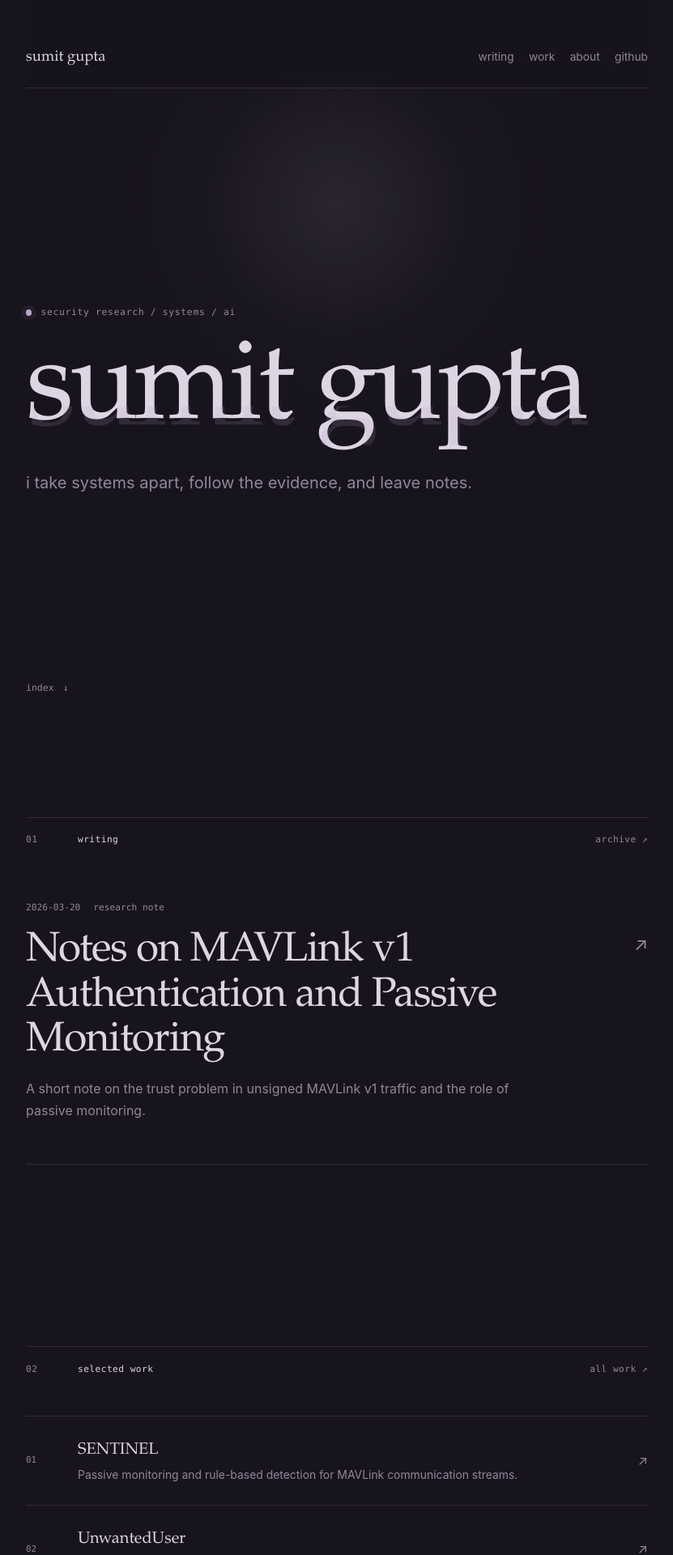
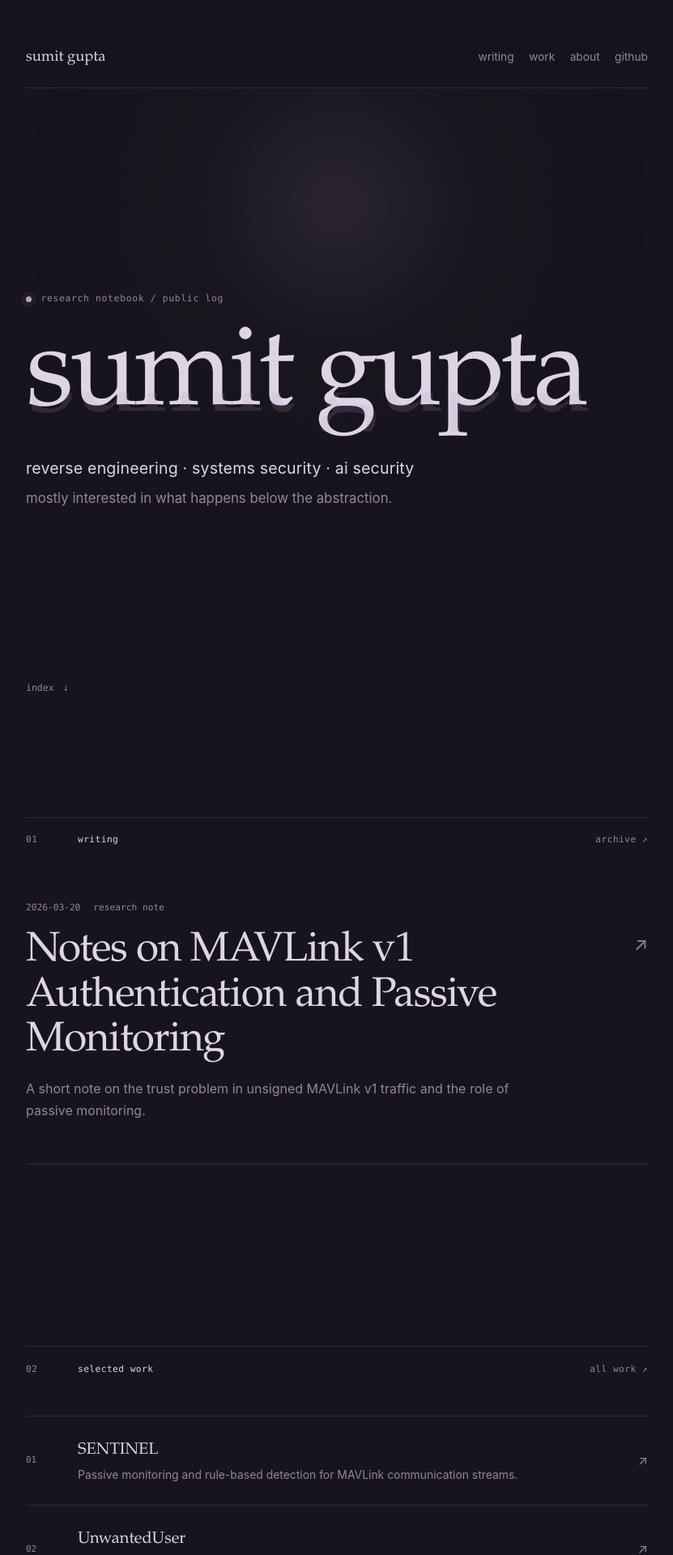
Before and after one commit to sumitguptaaa/sumitguptaaa.github.io, a Jekyll site: the page built from index.md, in a window 1280 px wide. Shown: the top 1920 px of the page at 81% size, without its empty margins (224-1055 px from the left). Built offline with Jekyll 4.4.1, drawn with Linux system fonts in a browser that asks for light colours.

Commit message:
Restore hero security domains (#3)
Co-authored-by: Sumit Gupta <sumit@Sumits-MacBook-Air.local>

```diff
--- a/_layouts/home.html
+++ b/_layouts/home.html
@@ -3,9 +3,10 @@ layout: default
 ---
 
 <section class="home-hero" aria-labelledby="intro-title">
-  <p class="hero-kicker"><span aria-hidden="true"></span>security research / systems / ai</p>
+  <p class="hero-kicker"><span aria-hidden="true"></span>research notebook / public log</p>
   <h1 id="intro-title" class="wordmark" data-text="sumit gupta">sumit gupta</h1>
-  <p class="hero-statement">i take systems apart, follow the evidence, and leave notes.</p>
+  <p class="hero-domains">reverse engineering &middot; systems security &middot; ai security</p>
+  <p class="hero-statement">mostly interested in what happens below the abstraction.</p>
   <a class="hero-scroll" href="#writing">
     <span>index</span>
     <span aria-hidden="true">&darr;</span>
--- a/assets/css/main.css
+++ b/assets/css/main.css
@@ -253,12 +253,21 @@ a:hover {
   transform: translate(0.035em, 0.075em);
 }
 
+.hero-domains {
+  max-width: 37rem;
+  margin: 2.3rem 0 0;
+  color: var(--text);
+  font-size: clamp(1rem, 2.2vw, 1.22rem);
+  letter-spacing: 0.01em;
+  animation: rise-in 850ms 280ms both cubic-bezier(0.2, 0.7, 0.2, 1);
+}
+
 .hero-statement {
   max-width: 37rem;
-  margin: 2.3rem 0 0;
+  margin: 0.35rem 0 0;
   color: var(--muted);
-  font-size: clamp(1rem, 2.2vw, 1.25rem);
-  animation: rise-in 850ms 280ms both cubic-bezier(0.2, 0.7, 0.2, 1);
+  font-size: clamp(0.92rem, 2vw, 1.05rem);
+  animation: rise-in 850ms 350ms both cubic-bezier(0.2, 0.7, 0.2, 1);
 }
 
 .hero-scroll {
@@ -890,8 +899,12 @@ a:hover {
     line-height: 0.88;
   }
 
+  .hero-domains,
   .hero-statement {
     max-width: 20rem;
+  }
+
+  .hero-domains {
     margin-top: 1.8rem;
   }
 
```
